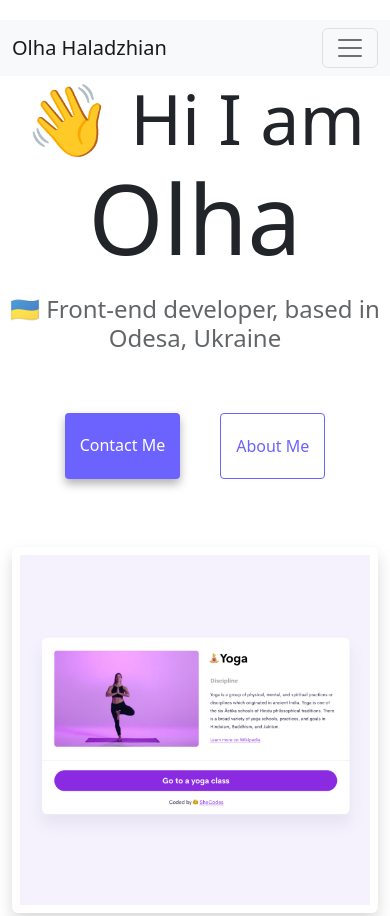
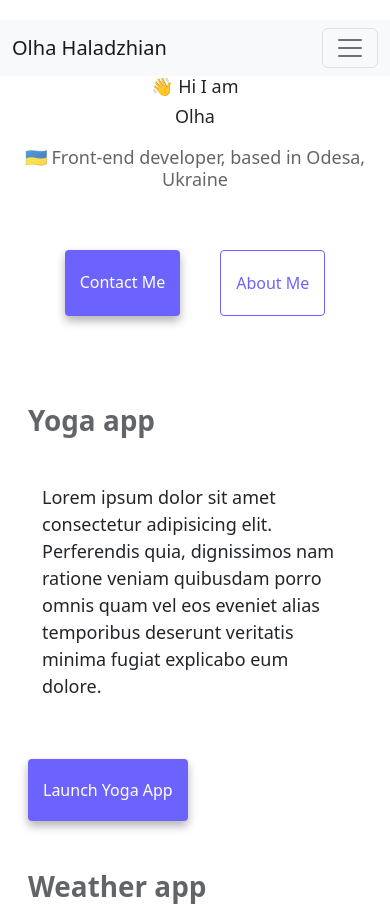
Before and after one commit to OlhaHala/Responsive-week-3, a website: page index.html in a window 390 px wide. Shown: the top 916 px of the page. Drawn offline with nearby package versions, Linux system fonts and the light colour scheme.

Commit message:
Added Media Queries

```diff
--- a/index.html
+++ b/index.html
@@ -53,9 +53,9 @@
         </div>
       </div>
     </nav>
-    <h2>👋 Hi I am</h2>
-    <h1>Olha</h1>
-    <h3>🇺🇦 Front-end developer, based in Odesa, Ukraine</h3>
+    <h2 class="text-center">👋 Hi I am</h2>
+    <h1 class="text-center">Olha</h1>
+    <h3 class="text-center">🇺🇦 Front-end developer, based in Odesa, Ukraine</h3>
     <div class="navigation-links">
       <a href="about.html#contact" class="contact-link">Contact me</a>
       <a href="about.html" class="about-link">About me</a>
@@ -65,7 +65,7 @@
         <div class="col-md-6">
           <img
             src="images/yoga.png"
-            class="img-fluid p-2 shadow rounded"
+            class="img-fluid p-2 shadow rounded d-none d-sm-block"
             alt=""
           />
         </div>
@@ -98,17 +98,16 @@
         <div class="col-md-6">
           <img
             src="images/weather.png"
-            class="img-fluid p-2 shadow rounded"
+            class="img-fluid p-2 shadow rounded d-none d-sm-block"
             alt=""
           />
         </div>
       </div>
-
       <div class="row mt-5">
         <div class="col-md-6">
           <img
             src="images/yogurt.png"
-            class="img-fluid p-2 shadow rounded"
+            class="img-fluid p-2 shadow rounded d-none d-sm-block"
             alt=""
           />
         </div>
--- a/style.css
+++ b/style.css
@@ -9,19 +9,12 @@ body {
   max-width: 100%;
 }
 
-h1,
-h2,
-h3 {
-  text-align: center;
-  margin: auto 0;
-}
-
 h1 {
-  font-size: 96px;
+  font-size: 60px;
 }
 
 h2 {
-  font-size: 70px;
+  font-size: 60px;
 }
 
 h3 {
@@ -37,9 +30,14 @@ p {
   font-size: 18px;
   line-height: 1.5;
   text-align: center;
-
 }
-
+@media (max-width: 900px) {
+  h1,
+  h2,
+  h3 {
+    font-size: 18px;
+  }
+}
 .navigation-links {
   display: flex;
   margin-top: 40px;
```
Also changed, not shown: about.html (+3 -3 lines).
